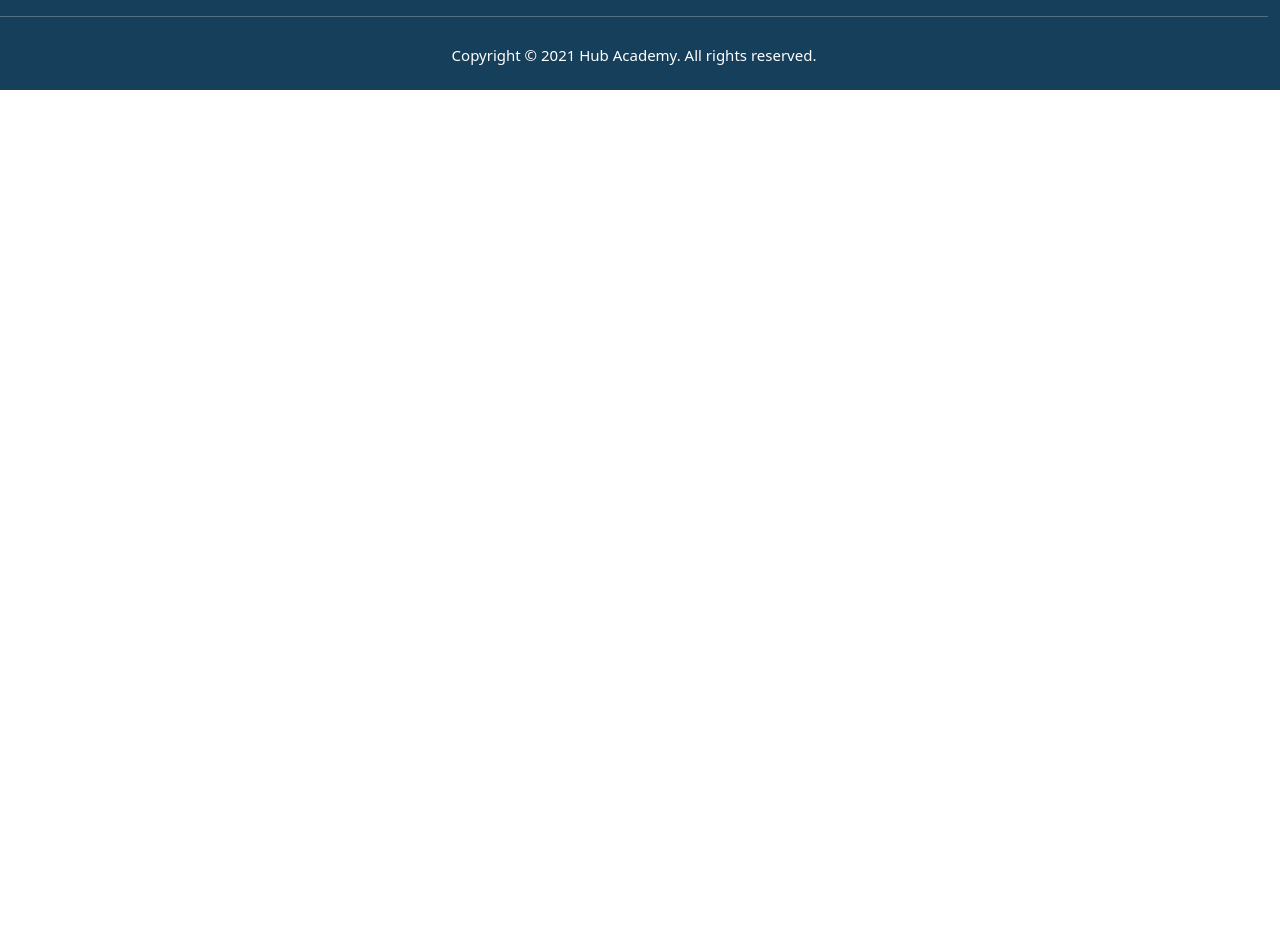
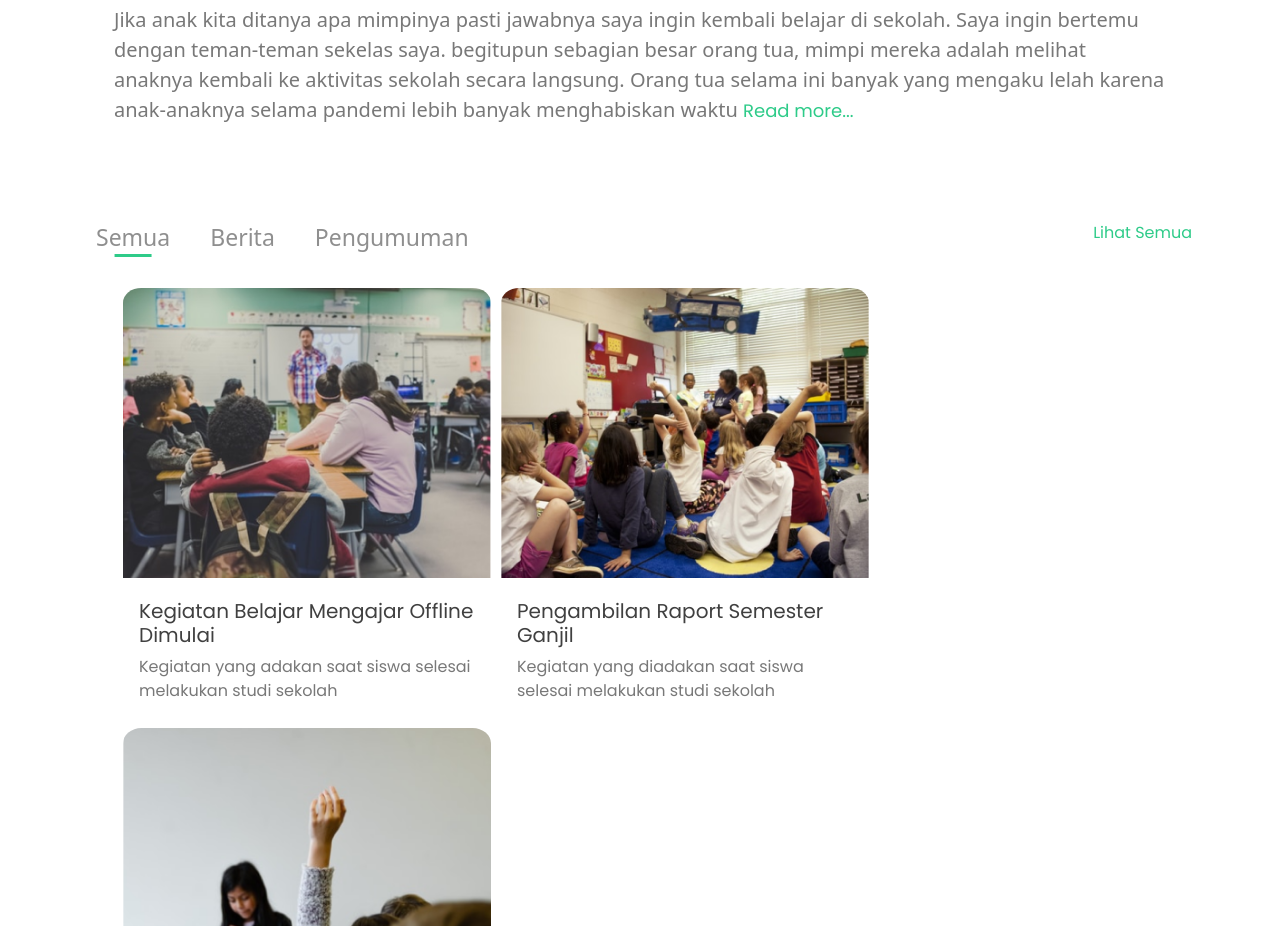
Before and after one commit to bellaef/Schools-Website, a plain HTML site: page berita.html in a window 1280 px wide. Shown: the part 1361-2287 px from the top of the page. Before the commit the page ends 1451 px from the top, so only its background shows below. Drawn offline with nearby package versions, Linux system fonts and the light colour scheme.

Commit message:
add berita (content14)

```diff
--- a/assets/css/style.css
+++ b/assets/css/style.css
@@ -272,7 +272,7 @@ body{
     text-align: right;
 }
 
-.content4 .col-2 a:hover{
+.content4 .col-3 a:hover{
     color:#2bbe81;
 }
 
@@ -281,6 +281,7 @@ body{
 }
 
 .content4 .card{
+    border: none;
     padding-inline: 0px;
     margin-inline: 9px;
     border-radius: 7%;
@@ -728,3 +729,133 @@ img.gambar.mas3{
 .content12.col-5 p{
     font-size: 20px;
 }
+
+/* content 13 */
+.content13 .container-fluid{
+    background: #ffffff;
+    padding-top: 90px;
+}
+
+.content13 .row{
+    margin-left: 90px;
+    margin-right: 90px;
+}
+.content13 img{
+    margin-top: 20px;
+    max-width:85%;
+}
+.content13 h2{
+    font-size: 45px;
+    color: #404040;
+}
+
+.content13 h3{
+    margin-top: 23px;
+    font-size: 35px;
+    color: #404040;
+}
+
+.content13 p{
+    margin-top: 15px;
+    color: #787878;
+    font-size: 20px;
+}
+
+.content13 a{
+    text-decoration: none;
+    font-size: 18px;
+    font-family: Poppins;
+    color: #2ECB89;
+}
+
+.content13 a:hover{
+    color: #25aa73;
+}
+
+/* content 14 */
+.content14 .container-fluid{
+    padding-left: 0px;
+    background: #ffffff;
+}
+
+.content14 .lihat-semua a{
+    text-decoration: none;
+    color: #2ECB89;
+    font-size: 18;
+    font-family: Poppins;
+}
+
+.content14 .lihat-semua a:hover{
+    color:#25aa73;
+}
+
+.content14 a p{
+    text-decoration: none;
+    font-size: 23px;
+    color: #8F8F8F;
+    margin-inline: 20px;
+}
+
+.content14 a p:hover, .content6 a p.active{
+    color:#5f5f5f;
+}
+
+.content14 a p:hover::after,
+.content14 .d-flex p.active::after{
+    content: '';
+    display: flex;
+    width: 50%;
+    height: 3px;
+    background-color: #2ECB89;
+    transform: translateX(50%);
+}
+
+.content14 .row{
+    padding-top: 15px;
+}
+
+.content14 .gambar2{
+    padding-left: 130px;
+    padding-right: 80px;
+    padding-bottom: 80px;
+}
+
+.content14 .card{
+    padding-inline: 0px;
+    border-radius: 7%;
+    border: none;
+    background: #ffffff;
+    margin-inline: 5px;
+}
+
+.content14 .card img{
+    border-top-right-radius: 5%;
+    border-top-left-radius: 5%;
+}
+
+.content14 .card-body{
+    max-height: 150px;
+    border-bottom-left-radius: 5%;
+    border-bottom-right-radius: 5%;
+}
+
+.card-img-top{
+    max-height: 406px;
+    height: 100%;
+    object-fit: cover;
+    max-width: 100%;
+}
+
+.content14 .card-body h5{
+    font-family: Poppins;
+    margin-top: 5px;
+    font-size: 20px;
+    color: #404040;
+}
+
+.content14 .card-body p{
+    font-family: Poppins;
+    margin-top: 7px;
+    font-size: 16px;
+    color: #787878;
+}
--- a/berita.html
+++ b/berita.html
@@ -81,6 +81,71 @@
         </div>
     </div>
   </div>
+
+  <!--content 13-->
+  <div class="content13">
+    <div class="container-fluid">
+    <div class="row">
+      <h2>Informasi Terbaru</h2>
+    </div>
+    <div class="text-center"><img src="assets/img/berita/unsplash_7K_agbqPqYo.png" alt="bus"></div>
+    <div class="row">
+      <h3>Kegiatan Belajar Mengajar Offline Dimulai</h3>
+      <p>Jika anak kita ditanya apa mimpinya pasti jawabnya saya ingin kembali belajar di sekolah.
+        Saya ingin bertemu dengan teman-teman sekelas saya. begitupun sebagian besar orang tua,
+        mimpi mereka adalah melihat anaknya kembali ke aktivitas sekolah secara langsung.
+        Orang tua selama ini banyak yang mengaku lelah karena anak-anaknya selama pandemi lebih banyak menghabiskan waktu
+        <a href="">Read more...</a>
+      </p>
+    </div>
+  </div>
+</div>
+
+<!--content14-->
+<div class="content14 mt-3">
+  <div class="container-fluid">
+    <div class="container">
+    <div class="row mt-3">
+      <div class="d-flex justify-content-between mt-5">
+        <div class="d-flex justify-content-start">
+          <a href="" style="text-decoration: none;"><p class="active">Semua</p></a>
+          <a href="" style="text-decoration: none;"><p>Berita</p></a>
+          <a href="" style="text-decoration: none;"><p>Pengumuman</p></a>
+        </div>
+        <div class="lihat-semua">
+          <a href="">Lihat Semua</a>
+        </div>
+      </div>
+    </div>
+    </div>
+    <div class="gambar2">
+    <div class="row">
+      <div class="card" style="width: 23rem;">
+        <img src="assets/img/beranda/unsplash_zFSo6bnZJTw.png" class="card-img-top" alt="belajar mengajar">
+        <div class="card-body">
+            <h5>Kegiatan Belajar Mengajar Offline Dimulai</h5>
+            <p>Kegiatan yang adakan saat siswa selesai melakukan studi sekolah</p>
+        </div>
+      </div>
+      <div class="card" style="width: 23rem;">
+        <img src="assets/img/beranda/unsplash_gsRi9cWCIB0.png" class="card-img-top" alt="belajar mengajar">
+        <div class="card-body">
+            <h5>Pengambilan Raport Semester Ganjil</h5>
+            <p>Kegiatan yang diadakan saat siswa selesai melakukan studi sekolah</p>
+        </div>
+      </div>
+      <div class="card" style="width: 23rem;">
+        <img src="assets/img/beranda/unsplash_NTur2_QKpg0.png" class="card-img2" alt="belajar mengajar">
+        <div class="card-body">
+          <h5>Jam Belajar Yang Efektif Pada Anak 8 - 12 Tahun</h5>
+          <p>Kegiatan yang diadakan saat siswa selesai melakukan studi sekolah</p>
+      </div>
+      </div>
+    </div>
+  </div>
+  </div>
+</div>
+
 </main>
 
 <!--end content-->
```
Also changed, not shown: assets/img/berita/unsplash_7K_agbqPqYo.png (added).
